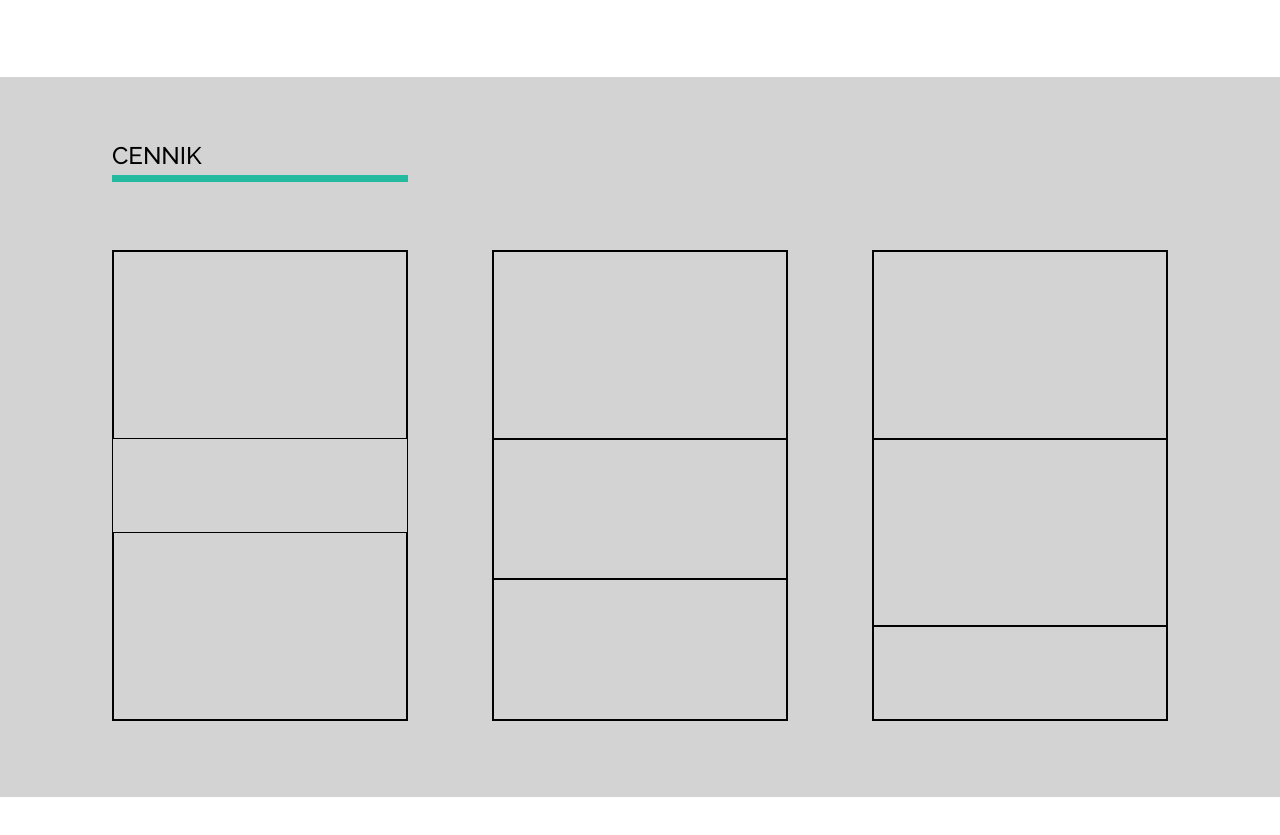
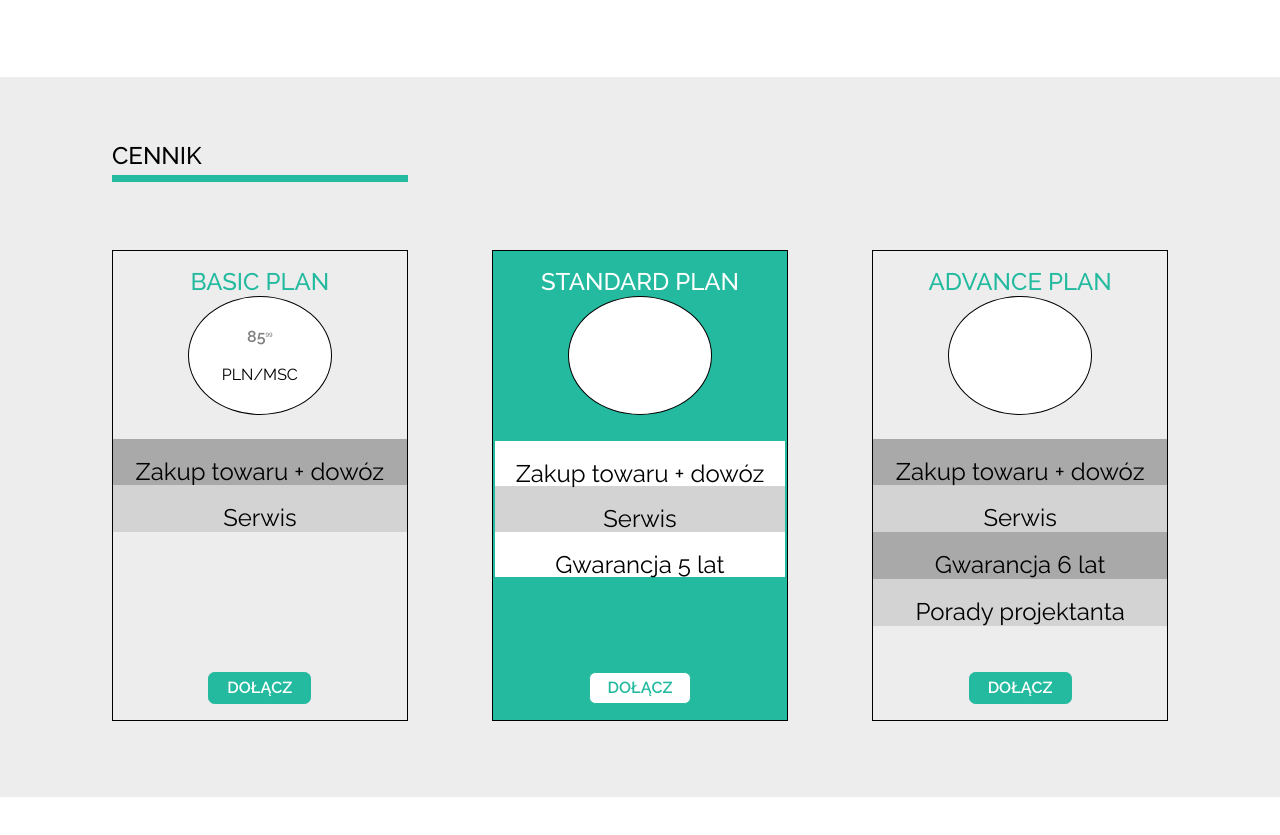
Before and after one commit to DKrawczyk/First-Project, a plain HTML site: page index.html in a window 1280 px wide. Shown: the part 1011-1846 px from the top of the page. Drawn offline with Linux system fonts and the light colour scheme.

Commit message:
only prizes and circles next

```diff
--- a/css/style.css
+++ b/css/style.css
@@ -185,7 +185,7 @@ h4 {
 }
 
 .backgroundColor {
-  background-color: lightgrey;
+  background-color: rgba(211, 211, 211, .4);
   height:90%;
   width:100%;
 }
@@ -228,38 +228,142 @@ h4 {
 }
 
 .mainSpace {
-  border: 1px solid;
   width:auto;
   height: 40%;
+  display: flex;
+  flex-direction: column;
+  align-items: center;
+  padding-top: 1em;
+  padding-bottom: 1.5em;
+  justify-content: space-around;
+}
+
+.mainSpace>p {
+  color: #24ba9f;
+  font-weight: 500;
+  font-size: 1.5em;
+}
+
+.middleColor {
+  background-color: #24ba9f;
+}
+
+.middleColor > p {
+  color:white;
+}
+
+.circle {
+  border: 1px solid;
+  width: 9em;
+  height: 9em;
+  border-radius: 50%;
+  display: flex;
+  align-items: center;
+  flex-direction: column;
+  justify-content: center;
+}
+
+.offersContainer .circle .prize {
+  font-weight: 600;
+  text-align: center;
+  color: gray;
+}
+
+.prize > sup {
+  font-size: 0.3em;
 }
 
 .subSpace {
   width: auto;
   height:20%;
+  display: flex;
+  justify-content: center;
+  flex-direction: column;
+  align-items: center;
+}
+
+.paragraphStyle {
+  width: 100%;
+  padding: 0.750em;
+  font-size: 1.5em;
+  text-align: center;
+}
+
+.subSpace > .paragraphStyle {
+  height: 50%;
+}
+
+.darkColor {
+  background-color: darkgray;
+}
+
+.lightColor {
+  background-color: lightgrey;
 }
 
 .secondSpace {
-  border: 1px solid;
   width:auto;
   height: 30%;
+  border: 2px solid #24ba9f;
 }
 
-.thirdSpace {
-  border: 1px solid;
-  width:auto;
-  height: 30%;
+.bottomSpace {
+  width: auto;
+  display: flex;
+  flex-direction: column;
+  align-items: center;
+  padding-bottom: 1em;
+  justify-content: flex-end;
+}
+
+.firstHeight {
+  height: 40%;
+}
+
+.secondHeight {
+  height:30%;
+  background-color: #24ba9f;
+}
+
+.thirdHeight {
+  height:20%;
 }
 
 .fourthSpace {
-  border: 1px solid;
+
   width:auto;
   height: 40%;
 }
 
-.fifthSpace {
-  border: 1px solid;
-  width:auto;
-  height: 20%;
+.secondSpace > .paragraphStyle {
+  height:33.3%
+}
+
+.noColor {
+  background-color: white;
+}
+
+.fourthSpace > p {
+  height:25%;
+}
+
+.offerButton {
+  border: 1px solid #24ba9f;
+  width: 35%;
+  height: 2em;
+  background-color: #24ba9f;
+  border-radius: 0.4em;
+  text-decoration: none;
+  color: white;
+  text-align: center;
+  padding-top:0.35em;
+  font-weight: 600;
+}
+
+.otherButton {
+  background-color: white;
+  color: #24ba9f;
+  font-weight: 600;
 }
 
 .price {
--- a/index.html
+++ b/index.html
@@ -71,19 +71,47 @@
     <h2>CENNIK</h2>
     <div class='offersContainer'>
         <div class='offers '>
-          <div class='mainSpace'></div>
-          <div class='subSpace'></div>
-          <div class='mainSpace'></div>
+          <div class='mainSpace'>
+            <p>BASIC PLAN</p>
+            <div class='circle noColor'>
+              <span class='prize'>85<sup>99</sup></span></br><span>PLN/MSC</span>
+            </div>
+          </div>
+          <div class='subSpace'>
+            <p class='paragraphStyle darkColor'> Zakup towaru + dowóz</p>
+            <p class='paragraphStyle lightColor'>Serwis</p>
+          </div>
+          <div class='bottomSpace firstHeight'>
+            <a class='offerButton' href=#>DOŁĄCZ</a>
+          </div>
         </div>
         <div class='offers'>
-        <div class='mainSpace'></div>
-        <div class='secondSpace'></div>
-        <div class='thirdSpace'></div>
+        <div class='mainSpace middleColor'>
+          <p>STANDARD PLAN</p>
+          <div class='circle noColor'> </div>
+        </div>
+        <div class='secondSpace'>
+          <p class='paragraphStyle noColor'> Zakup towaru + dowóz</p>
+          <p class='paragraphStyle lightColor'>Serwis</p>
+          <p class='paragraphStyle noColor'>Gwarancja 5 lat</p>
+        </div>
+        <div class='bottomSpace secondHeight'>
+          <a class='offerButton otherButton' href=#>DOŁĄCZ</a>
+        </div>
       </div>
         <div class='offers'>
-        <div class='mainSpace'></div>
-        <div class='fourthSpace'></div>
-        <div class='fifthSpace'></div>
+        <div class='mainSpace'><p>ADVANCE PLAN</p>
+        <div class='circle noColor'> </div>
+      </div>
+        <div class='fourthSpace'>
+          <p class='paragraphStyle darkColor'> Zakup towaru + dowóz</p>
+          <p class='paragraphStyle lightColor'>Serwis</p>
+          <p class='paragraphStyle darkColor'>Gwarancja 6 lat</p>
+          <p class='paragraphStyle lightColor'>Porady projektanta</p>
+        </div>
+        <div class='bottomSpace thirdHeight'>
+          <a class='offerButton' href=#>DOŁĄCZ</a>
+        </div>
       </div>
 
 
```
